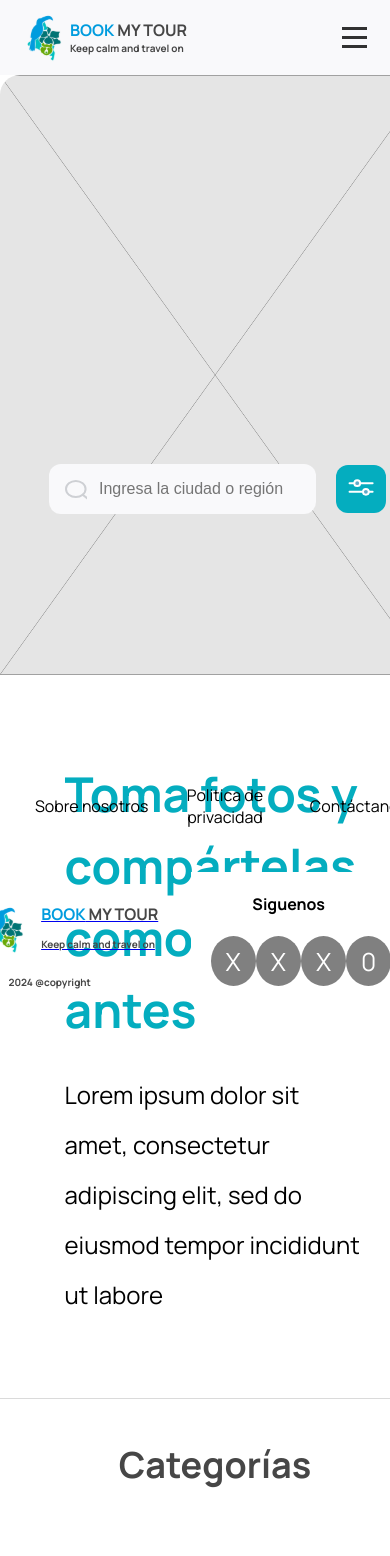
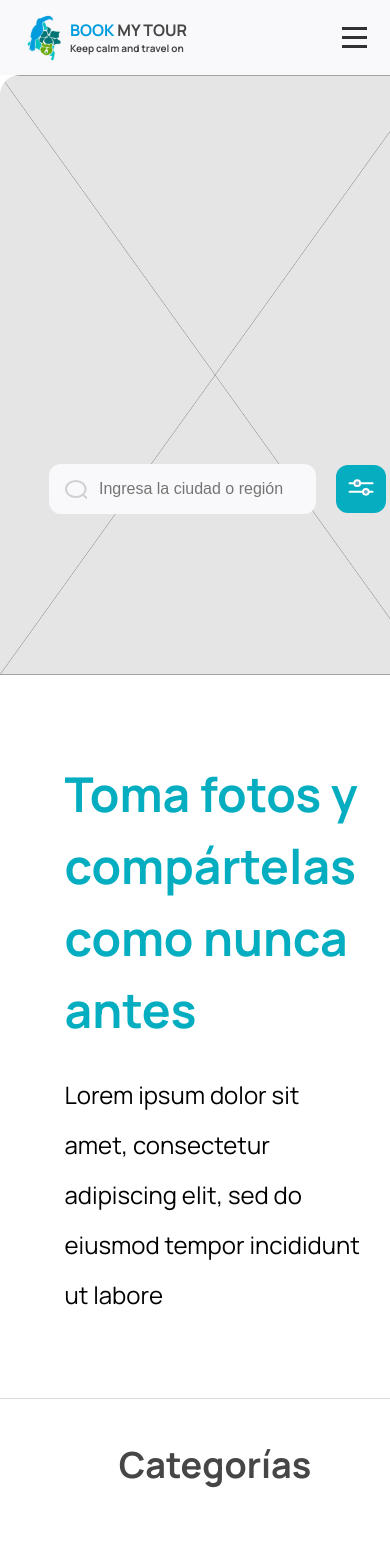
Before and after one commit to rayrodriguez028/BMT-FRONT, a React (Vite) app in the folder bookmytour-project/: page / in a window 390 px wide. Shown: the top 1556 px of the page. Built offline with nearby package versions, Linux system fonts and the light colour scheme.

Commit message:
Responsive del footer

```diff
--- a/bookmytour-project/src/Components/Footer.jsx
+++ b/bookmytour-project/src/Components/Footer.jsx
@@ -21,12 +21,24 @@ const Footer = () => {
               <p>Contáctanos</p>
             </section>
             <section className={StylesFooter.sectionFooter3}>
-              <h4>Siguenos</h4>
-              <div className={StylesFooter.ContendorRedes}>
-                <Link className={StylesFooter.buttonRedSocial}>X</Link>
-                <Link className={StylesFooter.buttonRedSocial}>X</Link>
-                <Link className={StylesFooter.buttonRedSocial}>X</Link>
-                <Link className={StylesFooter.buttonRedSocial}>0</Link>
+              <div className={StylesFooter.contenedorRedes}>
+                <h4>Síguenos</h4>
+                <nav>
+                  <ul>
+                    <li className={StylesFooter.buttonRedSocial}>
+                      <img src="public/images/espacioImagenRedesSociales.png" alt="" />
+                    </li>
+                    <li className={StylesFooter.buttonRedSocial}>
+                      <img src="public/images/espacioImagenRedesSociales.png" alt="" />
+                    </li>
+                    <li className={StylesFooter.buttonRedSocial}>
+                      <img src="public/images/espacioImagenRedesSociales.png" alt="" />
+                    </li>
+                    <li className={StylesFooter.buttonRedSocial}>
+                      <img src="public/images/espacioImagenRedesSociales.png" alt="" />
+                    </li>
+                  </ul>
+                </nav>
               </div>
             </section>
         </footer>
--- a/bookmytour-project/src/Routes/Home.jsx
+++ b/bookmytour-project/src/Routes/Home.jsx
@@ -15,7 +15,7 @@ const Home = () => {
   }
 
   return (
-    <div style={{height: '100vh'}}>
+    <div>
       <img id={Styles.mainImage} src='public/images/espacioParaImagenPrincipal.png' alt='Main-Image'/>
       <form id={Styles.container} onSubmit={handleSubmit}>
         <input type="text" value={city} onChange={handleChange} placeholder="Ingresa la ciudad o región" id={Styles.input}/>
--- a/bookmytour-project/src/Styles/Footer.module.css
+++ b/bookmytour-project/src/Styles/Footer.module.css
@@ -1,16 +1,17 @@
-.footerBookMyTour{
+.footerBookMyTour {
     width: 100%;
-    padding: 10px;
     display: flex;
     align-items: center;
-    justify-content: center;
+    justify-content: space-around;
+    background-color: #F9F9FB;
+    position: relative;
+    padding: 10px 0px;
 }
 
 .sectionFooter1 {
     display: flex;
     align-items: center;
     justify-content: center;
-    background-color: white;
 }
 
 .contenedorLogo {
@@ -18,6 +19,7 @@
     align-items: center;
     flex-direction: row;
     gap: 10px; /* Espacio entre el logo y el mensaje */
+    text-decoration: none;
   }
 
   .logo {
@@ -37,6 +39,7 @@
     line-height: 30px;
     color: #464646;
     margin: 0px;
+    text-decoration: none;
   }
 
   .blueText {
@@ -49,15 +52,16 @@
     font-weight: bold;
     line-height: 30px;
     margin: 0px;
+    text-decoration: none;
   }
 
 .sloganCopyright {
     color: #464646;
-    font-size: 0.625rem;
+    font-size: 0.875rem;
     font-weight: bold;
     line-height: 30px;
     position: absolute;
-    left: 15%;
+    margin: 0px;
   }
 
 
@@ -66,7 +70,13 @@
     align-items: center;
     justify-content: center;
     flex-direction: column;
-    width: 33%;
+}
+
+.sectionFooter2 > p {
+  margin: 5px;
+  font-size: 1rem;
+  line-height: 1.5rem;
+  font-weight: 700;
 }
 
 .sectionFooter3{
@@ -74,59 +84,53 @@
     align-items: center;
     justify-content: center;
     flex-direction: column;
-    width: 33%;
-    background-color: white;
+    font-weight: bold;
+    font-size: 1rem;
 }
 
-.ContendorRedes{
+.contenedorRedes{
     width: 80%;
     display: flex;
+    flex-direction: column;
     align-items: center;
-    justify-content: space-around;
+    justify-content: center;
+}
+
+.contenedorRedes > nav {
+  width: 100%;
+}
+
+.contenedorRedes > nav > ul {
+  list-style: none;
+  display: flex;
+  justify-content: center;
+  padding: 0px;
+  margin: 0px
+}
+
+.contenedorRedes > nav > ul > li {
+  margin: 0px 5px
 }
 
 .buttonRedSocial{
-    text-decoration: none;
-    background-color: gray;
-    font-size: 25px;
-    color: white;
-    padding: 7.5px 15px;
+    width: 44px;
+    height: 44px;
     border-radius: 50%;
 }
 
-.buttonRedSocial:hover{
-    background-color: red;
+.buttonRedSocial > img{
+  width: 100%;
+  height: 100%;
 }
 
-@media (max-width: 630px) {
-
-    .sectionFooter2 {
-      position: absolute;
-      display: grid;
-      grid-template-columns: repeat(3, 1fr);
-      gap: 10px;
-      width: 100%;
-      text-align: center;
-      bottom: 0;
-    }
-
-
-    .contenedorLogo {
-      position: absolute;
-      left: 18%;
-      transform: translateX(-50%);
-      flex-direction: row;
-      bottom: auto;
-    }
-
-    .sectionFooter3{
-      position: absolute;
-      right: 1%;
-      align-items: center;
-      justify-content: center;
-      background-color: white;
-      width: 50%;
-      bottom: auto;
+@media (max-width: 870px) {
+  .sectionFooter2 {
+    flex-direction: row;
+    position: absolute;
+    top: 10px;
   }
 
+  .footerBookMyTour {
+    padding: 35px 0px 20px 0px;
+  }
 }
```
Also changed, not shown: bookmytour-project/public/images/espacioImagenRedesSociales.png (added).
